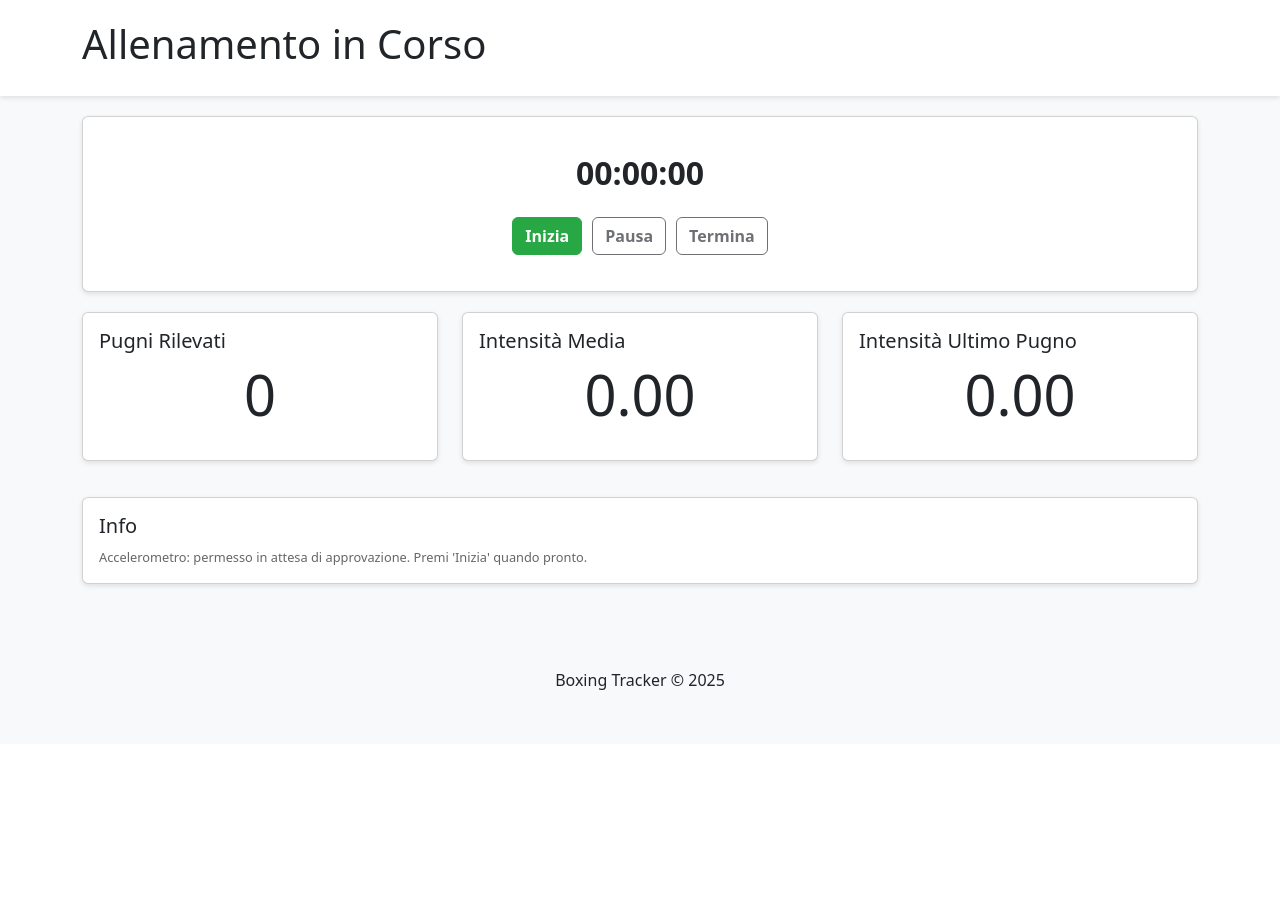
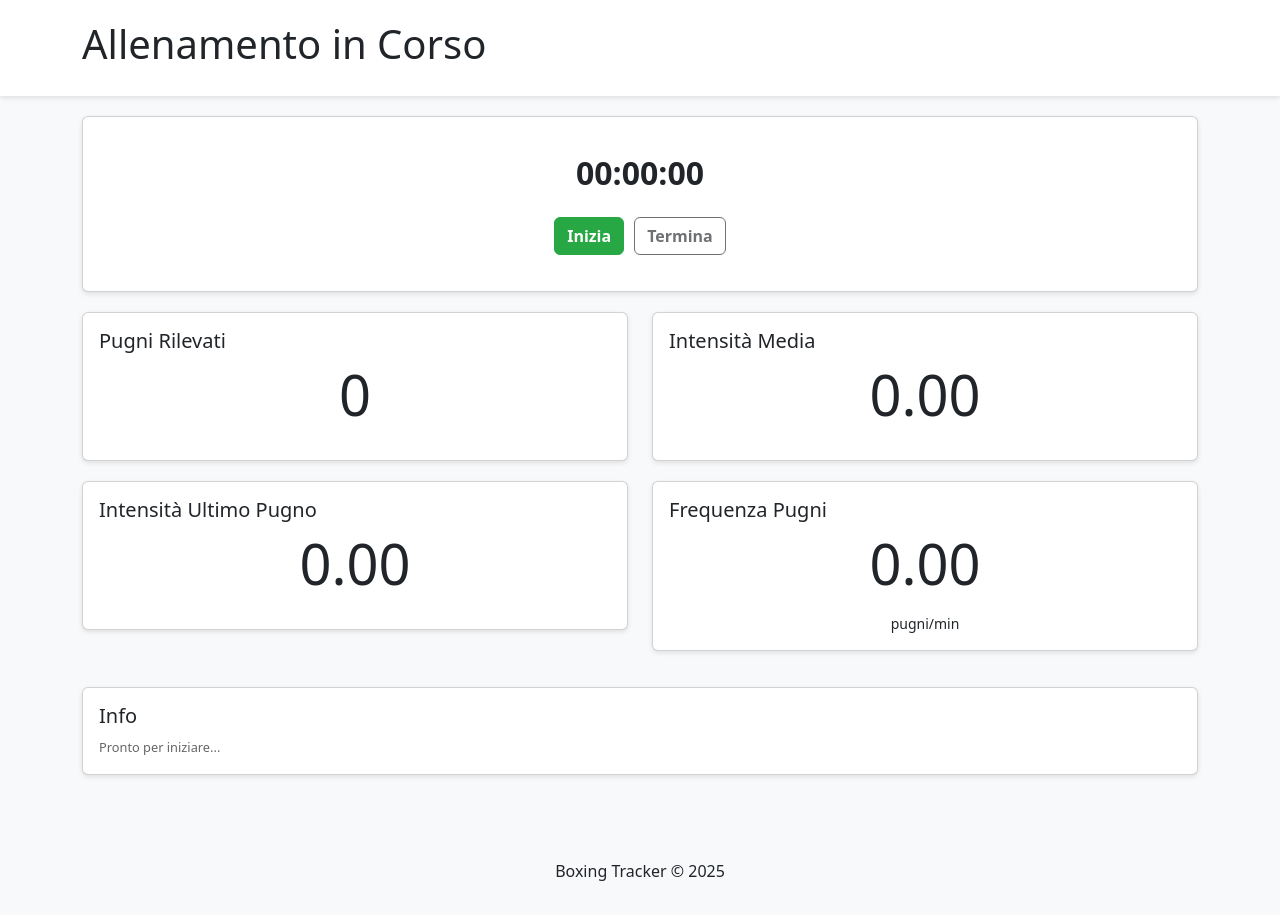
Before and after one commit to AlessandroDerossi/progetto, a Flask app: page /active_training in a window 1280 px wide. Shown: the part 56-971 px from the top of the page. Before the commit the page ends 746 px from the top, so only its background shows below. Run offline with Flask 2, Linux system fonts and the light colour scheme; the visitor is signed in with stand-in values (Sample User, id 1); parts of the project's set-up code (start-up, migrations or seed data) failed here and were passed over.

Commit message:
rimosso pausa e aggiunta frequenza (problema sessione

```diff
--- a/main.py
+++ b/main.py
@@ -17,6 +17,11 @@
 
 # Inizializzazione DBManager
 db_manager = DBManager('credentials.json', 'boxeproject')
+
+# Caricamento modello ML
+model = PunchClassifier()
+model.model = joblib.load("trained_model.pkl")  # path relativo al file salvato
+print("Modello caricato, pronto per predizioni.")
 
 
 # Funzione per caricare l'utente (ora usa DBManager)
@@ -286,43 +291,6 @@
                            username=current_user.username,
                            sessions=sessions_data)
 
-
-'''
-CODICE PER SALVARE I DATI NELLA CARTELLA DATI_PROVA
-
-@app.route('/save_high_intensity', methods=['POST'])
-def save_high_intensity():
-    try:
-        data = request.get_json()
-        print("Ricevuto dal client:", data)
-
-        if data is None:
-            return jsonify({"status": "error", "message": "Nessun JSON ricevuto"}), 400
-
-        # Cartella relativa alla posizione del file main.py
-        save_dir = "data/dati_prova"
-        os.makedirs(save_dir, exist_ok=True)
-
-        file_path = os.path.join(save_dir, f"data_{data['timestamp']}.json")
-
-        with open(file_path, 'w') as f:
-            json.dump(data, f, indent=2)
-
-        print("File salvato correttamente in:", file_path)
-        return jsonify({"status": "saved", "file_path": file_path})
-
-    except Exception as e:
-        import traceback
-        traceback.print_exc()
-        return jsonify({"status": "error", "message": str(e)}), 500
-'''
-
-model = PunchClassifier()
-model.model = joblib.load("trained_model.pkl")  # path relativo al file salvato
-print("Modello caricato, pronto per predizioni.")
-count_punnches = 0
-
-
 @app.route('/save_high_intensity', methods=['POST'])
 def save_high_intensity():
     try:
@@ -337,28 +305,21 @@
         label_str = "non_punch" if prediction == 0 else "punch"
 
         if label_str == "punch":
-            global count_punnches
-            count_punnches += 1
-            print(f"Numero totale di pugni rilevati: {count_punnches}")
 
             # AGGIORNAMENTO DATABASE: Aggiorna il database con il pugno rilevato dal modello ML
             if 'training_session_id' in session:
                 session_id = session['training_session_id']
 
-                # Calcola intensità media dal buffer dei dati
-                total_magnitude = 0
-                for point in data['data']:
-                    magnitude = (point['x'] ** 2 + point['y'] ** 2 + point['z'] ** 2) ** 0.5
-                    total_magnitude += magnitude
-
-                avg_intensity = total_magnitude / len(data['data']) if data['data'] else 0
-
-                # Aggiorna le statistiche della sessione nel database
-                # Incrementa di 1 pugno e aggiungi l'intensità
-                if db_manager.update_session_stats(session_id, 1, avg_intensity):
-                    print(f"Database aggiornato: +1 pugno, intensità {avg_intensity:.2f}")
+                # Calcola intensità massima dal buffer dei dati
+                peak_intensity = max(
+                    (point['x']**2 + point['y']**2 + point['z']**2)**0.5
+                     for point in data['data']
+)
+                if db_manager.update_session_stats(session_id, 1, peak_intensity):
+                    print(f"Database aggiornato: +1 pugno, intensità {peak_intensity:.2f}")
                 else:
                     print("Errore nell'aggiornamento del database")
+
 
         print(f"Predicted label: {label_str} for timestamp {data['timestamp']}")
 
--- a/templates/active_training.html
+++ b/templates/active_training.html
@@ -161,7 +161,6 @@
                         <div class="control-buttons">
                             <button id="startButton" class="btn btn-start">Inizia</button>
                             <button id="resumeButton" class="btn btn-resume" style="display: none;">Riprendi</button>
-                            <button id="pauseButton" class="btn btn-pause" disabled>Pausa</button>
                             <button id="stopButton" class="btn btn-stop" disabled>Termina</button>
                         </div>
                     </div>
@@ -170,7 +169,7 @@
         </div>
 
         <div class="row">
-            <div class="col-md-4">
+            <div class="col-md-6">
                 <div class="card">
                     <div class="card-body">
                         <h5 class="card-title">Pugni Rilevati</h5>
@@ -179,7 +178,7 @@
                     </div>
                 </div>
             </div>
-            <div class="col-md-4">
+            <div class="col-md-6">
                 <div class="card">
                     <div class="card-body">
                         <h5 class="card-title">Intensità Media</h5>
@@ -187,11 +186,20 @@
                     </div>
                 </div>
             </div>
-            <div class="col-md-4">
+            <div class="col-md-6">
                 <div class="card">
                     <div class="card-body">
                         <h5 class="card-title">Intensità Ultimo Pugno</h5>
                         <p class="display-4 text-center" id="lastPunchIntensity">0.00</p>
+                    </div>
+                </div>
+            </div>
+            <div class="col-md-6">
+                <div class="card">
+                    <div class="card-body">
+                        <h5 class="card-title">Frequenza Pugni</h5>
+                        <p class="display-4 text-center" id="punchFrequency">0.00</p>
+                        <small class="d-block text-center">pugni/min</small>
                     </div>
                 </div>
             </div>
@@ -228,6 +236,7 @@
     const debugInfo = document.getElementById('debugInfo');
     const punchAnimation = document.getElementById('punchAnimation');
     const lastPunchIntensity = document.getElementById('lastPunchIntensity');
+    const punchFrequency = document.getElementById('punchFrequency');
 
     let timer;
     let seconds = 0;
@@ -235,6 +244,7 @@
     let punches = 0;
     let totalIntensity = 0;
     let hasPunches = false;
+    let startTime = null;
 
     // Accelerometer variables
     let sensor = null;
@@ -478,6 +488,11 @@
                 showPunchAnimation();
 
                 debugInfo.textContent = MESSAGES.PUNCH_DETECTED + punches;
+
+                const elapsedMinutes = (Date.now() - startTime) / 60000; // tempo in minuti
+                const frequency = punches / elapsedMinutes;
+                punchFrequency.textContent = frequency.toFixed(2);
+
             } else {
                 // Movimento non classificato come pugno
                 console.log('Movimento non classificato come pugno');
@@ -502,6 +517,7 @@
                     // Solo se la sessione è stata creata con successo, inizia l'allenamento
                     if (initAccelerometer()) {
                         isRunning = true;
+                        startTime = Date.now();
                         timer = setInterval(updateTimer, 1000);
 
                         startButton.style.display = 'none';
```
